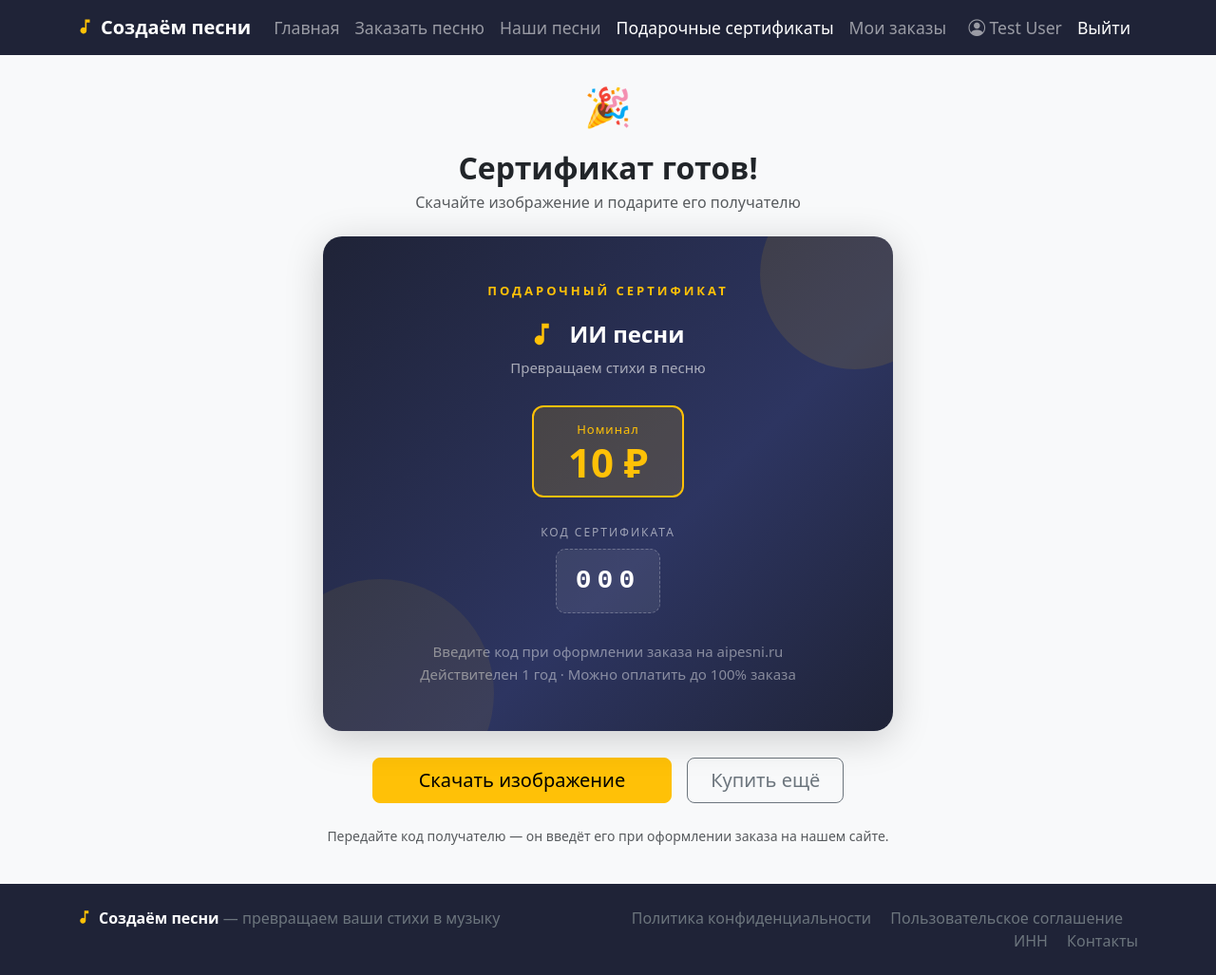
After one commit to olgaveretina/sozdampesnu, a Laravel app: page /certificates/1 in a window 1280 px wide. The commit adds this page. Shown: the whole page at 95% size. Run offline with Laravel 12, Linux system fonts and the light colour scheme; a user stored in the database is signed in; data comes from the database, SQL or seed files in the repository; tables that the repository leaves empty hold one stand-in row (values such as "Sample post").

Commit message:
UPdate certificate

```diff
--- a/app/Http/Controllers/GiftCertificateController.php
+++ b/app/Http/Controllers/GiftCertificateController.php
@@ -11,6 +11,14 @@ class GiftCertificateController extends Controller
     public function index()
     {
         return view('certificates.index');
+    }
+
+    public function show(\App\Models\GiftCertificate $cert)
+    {
+        abort_if($cert->buyer_user_id !== auth()->id(), 403);
+        abort_unless($cert->code, 404);
+
+        return view('certificates.show', compact('cert'));
     }
 
     public function store(Request $request)
--- a/app/Http/Controllers/PaymentController.php
+++ b/app/Http/Controllers/PaymentController.php
@@ -227,8 +227,7 @@ class PaymentController extends Controller
             }
 
             if ($cert && $cert->code) {
-                return redirect()->route('certificates.index')
-                    ->with('success', "Оплата прошла! Ваш код сертификата: {$cert->code}");
+                return redirect()->route('certificates.show', $cert);
             }
         }
 
--- a/config/plans.php
+++ b/config/plans.php
@@ -10,7 +10,8 @@ return [
         'price' => 4000,
     ],
     3 => [
-        'name'  => 'Хочу видеоклип',
-        'price' => 35000,
+        'name'     => 'Хочу видеоклип',
+        'price'    => 35000,
+        'disabled' => true,
     ],
 ];
--- /dev/null
+++ b/resources/views/certificates/show.blade.php
@@ -0,0 +1,126 @@
+@extends('layouts.app')
+
+@section('title', 'Ваш подарочный сертификат')
+
+@section('content')
+<div class="row justify-content-center">
+    <div class="col-lg-7 text-center">
+
+        <div class="mb-3">
+            <span class="fs-1">🎉</span>
+        </div>
+        <h2 class="fw-bold mb-1">Сертификат готов!</h2>
+        <p class="text-muted mb-4">Скачайте изображение и подарите его получателю</p>
+
+        {{-- Certificate card (captured for download) --}}
+        <div id="cert-card" style="
+            background: linear-gradient(135deg, #1f2337 0%, #2d3561 60%, #1f2337 100%);
+            border-radius: 20px;
+            padding: 48px 40px;
+            position: relative;
+            overflow: hidden;
+            text-align: center;
+            color: #fff;
+            box-shadow: 0 8px 40px rgba(0,0,0,0.18);
+            max-width: 600px;
+            margin: 0 auto 28px;
+        ">
+            {{-- Decorative circles --}}
+            <div style="position:absolute;top:-60px;right:-60px;width:200px;height:200px;border-radius:50%;background:rgba(255,193,7,0.10);"></div>
+            <div style="position:absolute;bottom:-80px;left:-60px;width:240px;height:240px;border-radius:50%;background:rgba(255,193,7,0.07);"></div>
+
+            {{-- Top label --}}
+            <div style="font-size:13px;letter-spacing:3px;text-transform:uppercase;color:#ffc107;margin-bottom:18px;font-weight:600;">
+                Подарочный сертификат
+            </div>
+
+            {{-- Site name --}}
+            <div style="display:flex;align-items:center;justify-content:center;gap:10px;margin-bottom:6px;">
+                <svg xmlns="http://www.w3.org/2000/svg" viewBox="0 0 24 24" fill="#ffc107" style="width:30px;height:30px;flex-shrink:0;">
+                    <path d="M9 3v10.55A4 4 0 1 0 11 17V7h4V3z"/>
+                </svg>
+                <span style="font-size:24px;font-weight:700;color:#fff;">ИИ песни</span>
+            </div>
+            <div style="font-size:15px;color:rgba(255,255,255,0.6);margin-bottom:28px;">
+                Превращаем стихи в песню
+            </div>
+
+            {{-- Amount --}}
+            <div style="
+                display:inline-block;
+                background:rgba(255,193,7,0.15);
+                border:2px solid #ffc107;
+                border-radius:12px;
+                padding:14px 36px;
+                margin-bottom:28px;
+            ">
+                <div style="font-size:13px;color:#ffc107;margin-bottom:4px;letter-spacing:1px;">Номинал</div>
+                <div style="font-size:42px;font-weight:800;color:#ffc107;line-height:1;">
+                    {{ number_format($cert->amount_rub, 0, '.', ' ') }} ₽
+                </div>
+            </div>
+
+            {{-- Code --}}
+            <div style="margin-bottom:28px;">
+                <div style="font-size:12px;color:rgba(255,255,255,0.55);margin-bottom:8px;letter-spacing:2px;text-transform:uppercase;">Код сертификата</div>
+                <div style="
+                    font-family: 'Courier New', monospace;
+                    font-size:28px;
+                    font-weight:700;
+                    letter-spacing:6px;
+                    background:rgba(255,255,255,0.08);
+                    border:1.5px dashed rgba(255,255,255,0.25);
+                    border-radius:10px;
+                    padding:12px 20px;
+                    display:inline-block;
+                ">{{ $cert->code }}</div>
+            </div>
+
+            {{-- Footer note --}}
+            <div style="font-size:15px;color:rgba(255,255,255,0.45);line-height:1.6;">
+                Введите код при оформлении заказа на aipesni.ru<br>
+                Действителен 1 год · Можно оплатить до 100% заказа
+            </div>
+        </div>
+
+        {{-- Actions --}}
+        <div class="d-flex gap-3 justify-content-center flex-wrap">
+            <button id="btn-download" class="btn btn-warning btn-lg px-5">
+                Скачать изображение
+            </button>
+            <a href="{{ route('certificates.index') }}" class="btn btn-outline-secondary btn-lg px-4">
+                Купить ещё
+            </a>
+        </div>
+
+        <p class="text-muted small mt-4">
+            Передайте код получателю — он введёт его при оформлении заказа на нашем сайте.
+        </p>
+
+    </div>
+</div>
+@endsection
+
+@push('scripts')
+<script src="https://cdn.jsdelivr.net/npm/html2canvas@1.4.1/dist/html2canvas.min.js"></script>
+<script>
+document.getElementById('btn-download').addEventListener('click', function () {
+    const btn = this;
+    btn.disabled = true;
+    btn.textContent = 'Подготовка...';
+
+    html2canvas(document.getElementById('cert-card'), {
+        scale: 2,
+        backgroundColor: null,
+        useCORS: true,
+    }).then(function (canvas) {
+        const link = document.createElement('a');
+        link.download = 'сертификат-{{ $cert->code }}.png';
+        link.href = canvas.toDataURL('image/png');
+        link.click();
+        btn.disabled = false;
+        btn.textContent = 'Скачать изображение';
+    });
+});
+</script>
+@endpush
--- a/resources/views/home.blade.php
+++ b/resources/views/home.blade.php
@@ -19,7 +19,7 @@
 <h2 class="text-center mb-4">Тарифы</h2>
 <div class="row g-4 mb-5">
 
-    <div class="col-md-4">
+    <div class="col-md-6">
         <div class="card h-100 shadow-sm border-warning">
             <div class="card-body d-flex flex-column">
                 <h5 class="card-title">{{ config('plans.1.name') }}</h5>
@@ -38,7 +38,7 @@
         </div>
     </div>
 
-    <div class="col-md-4">
+    <div class="col-md-6">
         <div class="card h-100 shadow-sm border-warning">
             <div class="card-body d-flex flex-column">
                 <h5 class="card-title">{{ config('plans.2.name') }}</h5>
@@ -56,6 +56,7 @@
         </div>
     </div>
 
+    @if(!config('plans.3.disabled'))
     <div class="col-md-4">
         <div class="card h-100 shadow-sm border-warning">
             <div class="card-body d-flex flex-column">
@@ -75,6 +76,7 @@
             </div>
         </div>
     </div>
+    @endif
 
 </div>
 
--- a/resources/views/orders/create.blade.php
+++ b/resources/views/orders/create.blade.php
@@ -18,6 +18,7 @@
                     <h5 class="mb-3">Выберите тариф</h5>
                     <div class="row g-3 mb-4">
                         @foreach(\App\Models\Order::plans() as $planId => $plan)
+                            @if(empty($plan['disabled']))
                             <div class="col-md-4">
                                 <label class="card h-100 border-2 {{ old('plan', request('plan', 1)) == $planId ? 'border-primary' : '' }}" style="cursor:pointer">
                                     <div class="card-body">
@@ -28,6 +29,7 @@
                                     </div>
                                 </label>
                             </div>
+                            @endif
                         @endforeach
                     </div>
                     @error('plan')<div class="alert alert-danger">{{ $message }}</div>@enderror
--- a/routes/web.php
+++ b/routes/web.php
@@ -41,6 +41,7 @@ Route::get('/inn',     fn() => view('pages.inn'))->name('inn');
 Route::get('/certificates', [GiftCertificateController::class, 'index'])->name('certificates.index');
 Route::middleware('auth')->group(function () {
     Route::post('/certificates', [GiftCertificateController::class, 'store'])->name('certificates.store');
+    Route::get('/certificates/{cert}', [GiftCertificateController::class, 'show'])->name('certificates.show');
 });
 
 // ─── Orders ──────────────────────────────────────────────────────────────────
```
Also changed, not shown: resources/views/certificates/index.blade.php (+12 -10 lines).
